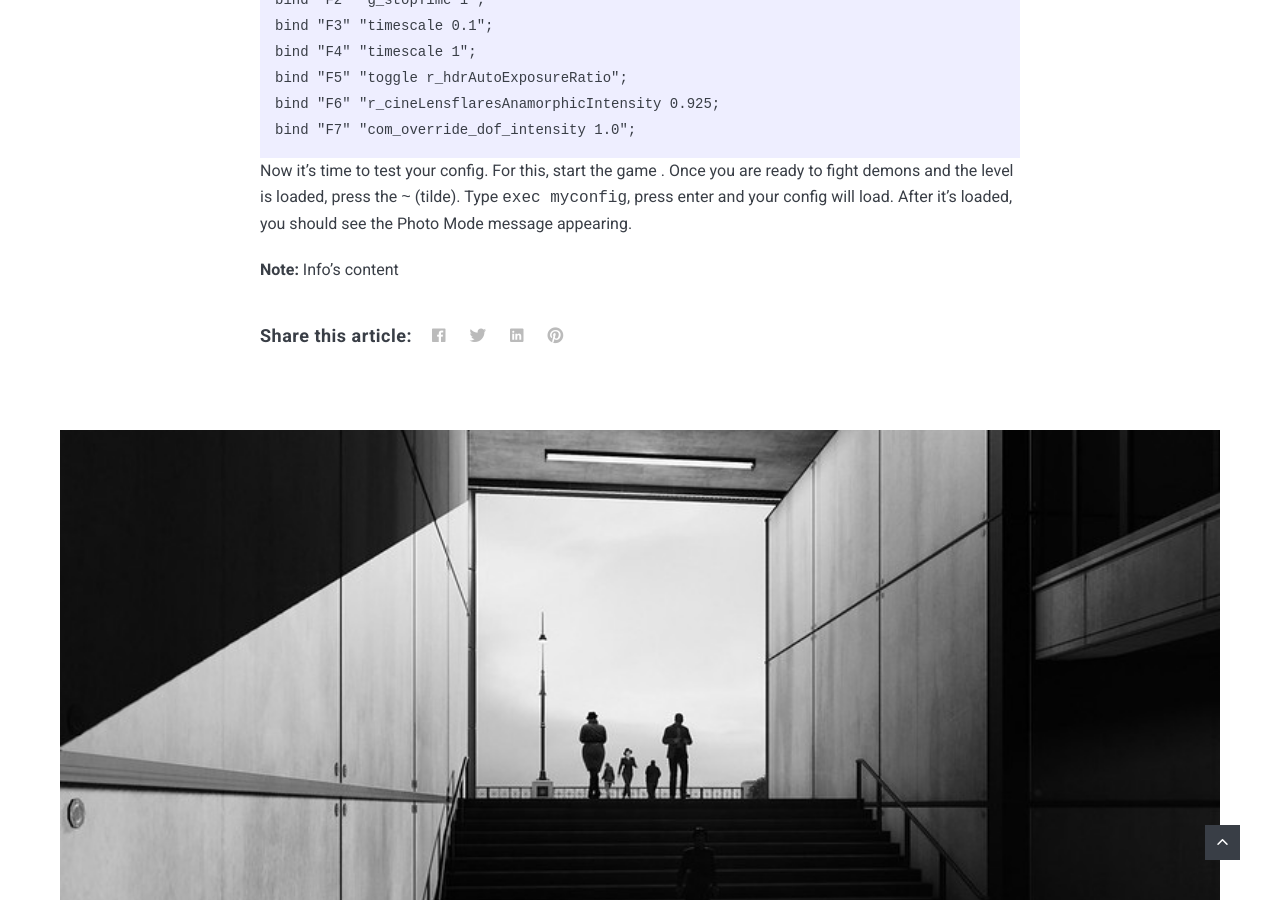
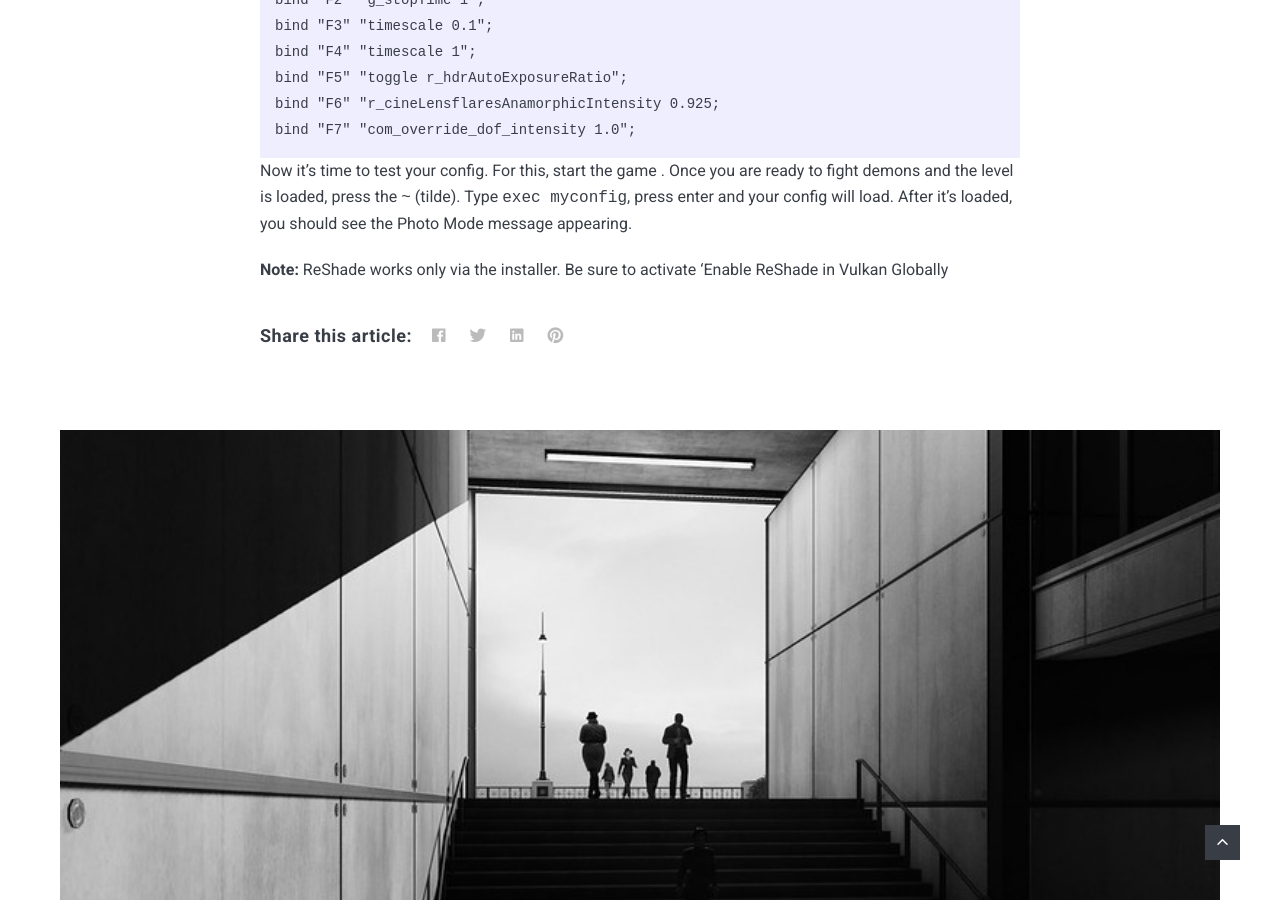
Before and after one commit to AnticOwl/anticowl.github.io, a Jekyll site: the page built from _posts/2024-07-21-Doom-Eternal.md, in a window 1280 px wide and 900 px high, scrolled down 1925 px. Built offline with Jekyll 4.4.1, drawn with Linux system fonts in a browser that asks for light colours; nearby versions of some CDN libraries.

Commit message:
Update 2024-07-21-Doom-Eternal.md

```diff
--- a/_posts/2024-07-21-Doom-Eternal.md
+++ b/_posts/2024-07-21-Doom-Eternal.md
@@ -40,4 +40,4 @@ bind "F7" "com_override_dof_intensity 1.0";
 Now it's time to test your config. For this, start the game . Once you are ready to fight demons and the level is loaded, press the `~` (tilde).
 Type `exec myconfig`, press enter and your config will load. After it's loaded, you should see the Photo Mode message appearing.
 
-{% include note.html content="Info's content" %}
+{% include note.html content="ReShade works only via the installer. Be sure to activate 'Enable ReShade in Vulkan Globally" %}
```
